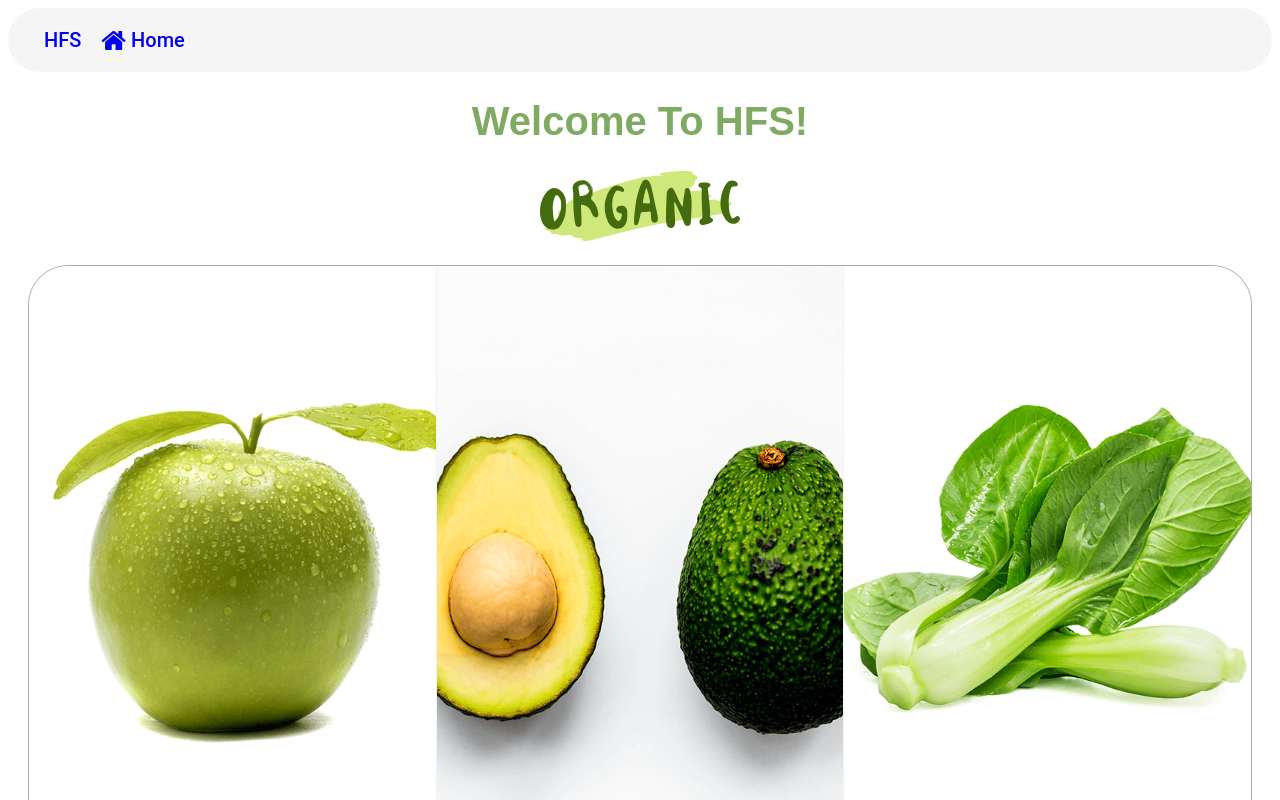
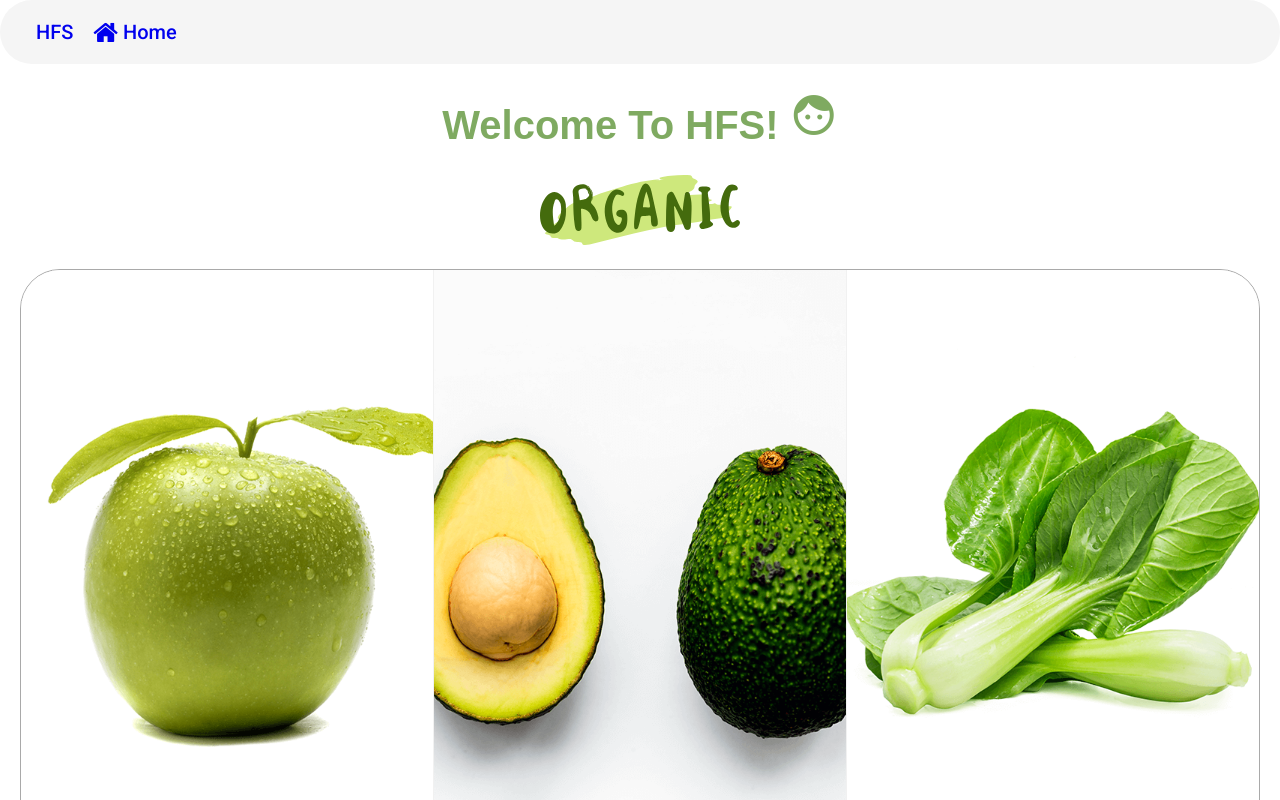
Before and after one commit to WebDevelopUa/AngularFoodStore, an Angular app: page / in a window 1280 px wide. Shown: the top 800 px of the page. Built offline with nearby package versions, Linux system fonts and the light colour scheme.

Commit message:
install Angular Material, Angular Component Dev Kit (CDK) & Angular Animations

```diff
--- a/angular.json
+++ b/angular.json
@@ -27,6 +27,7 @@
               "src/assets"
             ],
             "styles": [
+              "./node_modules/@angular/material/prebuilt-themes/pink-bluegrey.css",
               "src/styles.scss"
             ],
             "scripts": []
@@ -83,6 +84,7 @@
             "tsConfig": "src/tsconfig.spec.json",
             "karmaConfig": "src/karma.conf.js",
             "styles": [
+              "./node_modules/@angular/material/prebuilt-themes/pink-bluegrey.css",
               "src/styles.scss"
             ],
             "scripts": [],
--- a/src/app/app.component.html
+++ b/src/app/app.component.html
@@ -9,7 +9,7 @@
 
 <div class="welcome">
   <h1>
-    Welcome to {{ title }}!
+    Welcome to {{ title }}! <i class="material-icons md-48">face</i>
   </h1>
   <img height="70" width="auto" alt="Logo" src="../assets/images/logo.svg">
 </div>
--- a/src/index.html
+++ b/src/index.html
@@ -2,11 +2,12 @@
 <html lang="en">
 <head>
   <meta charset="utf-8">
-  <title>Healthy Food Store</title>
+  <title>&#9786; HFS | Healthy Food Store</title>
   <base href="/">
   <meta name="viewport" content="width=device-width, initial-scale=1">
   <link rel="icon" type="image/x-icon" href="favicon.ico">
   <link href="https://fonts.googleapis.com/icon?family=Material+Icons" rel="stylesheet">
+  <link href="https://fonts.googleapis.com/css?family=Roboto:300,400,500" rel="stylesheet">
 </head>
 
 <body>
--- a/src/main.ts
+++ b/src/main.ts
@@ -1,3 +1,4 @@
+import 'hammerjs';
 import { enableProdMode } from '@angular/core';
 import { platformBrowserDynamic } from '@angular/platform-browser-dynamic';
 
--- a/src/styles.scss
+++ b/src/styles.scss
@@ -31,3 +31,10 @@ a {
   overflow: hidden;
   border: 1px solid darkgrey;
 }
+
+html, body { height: 100%; }
+body { margin: 0; font-family: Roboto, "Helvetica Neue", sans-serif; }
+.material-icons.md-18 { font-size: 18px; }
+.material-icons.md-24 { font-size: 24px; }
+.material-icons.md-36 { font-size: 36px; }
+.material-icons.md-48 { font-size: 48px; }
```
Also changed, not shown: src/app/app.module.ts (+5 -3 lines), 2 other files (tests, documents, lock files or other folders).
